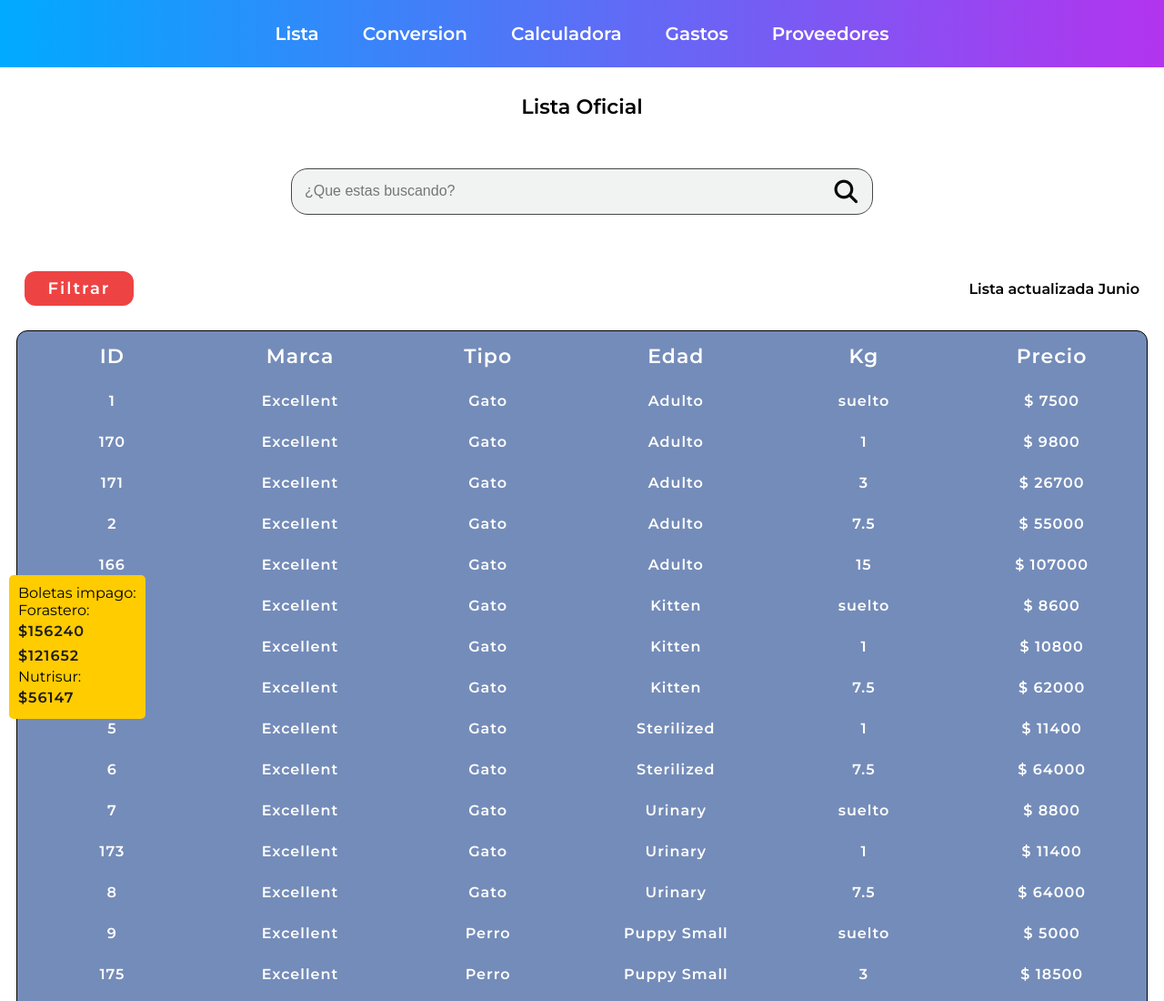
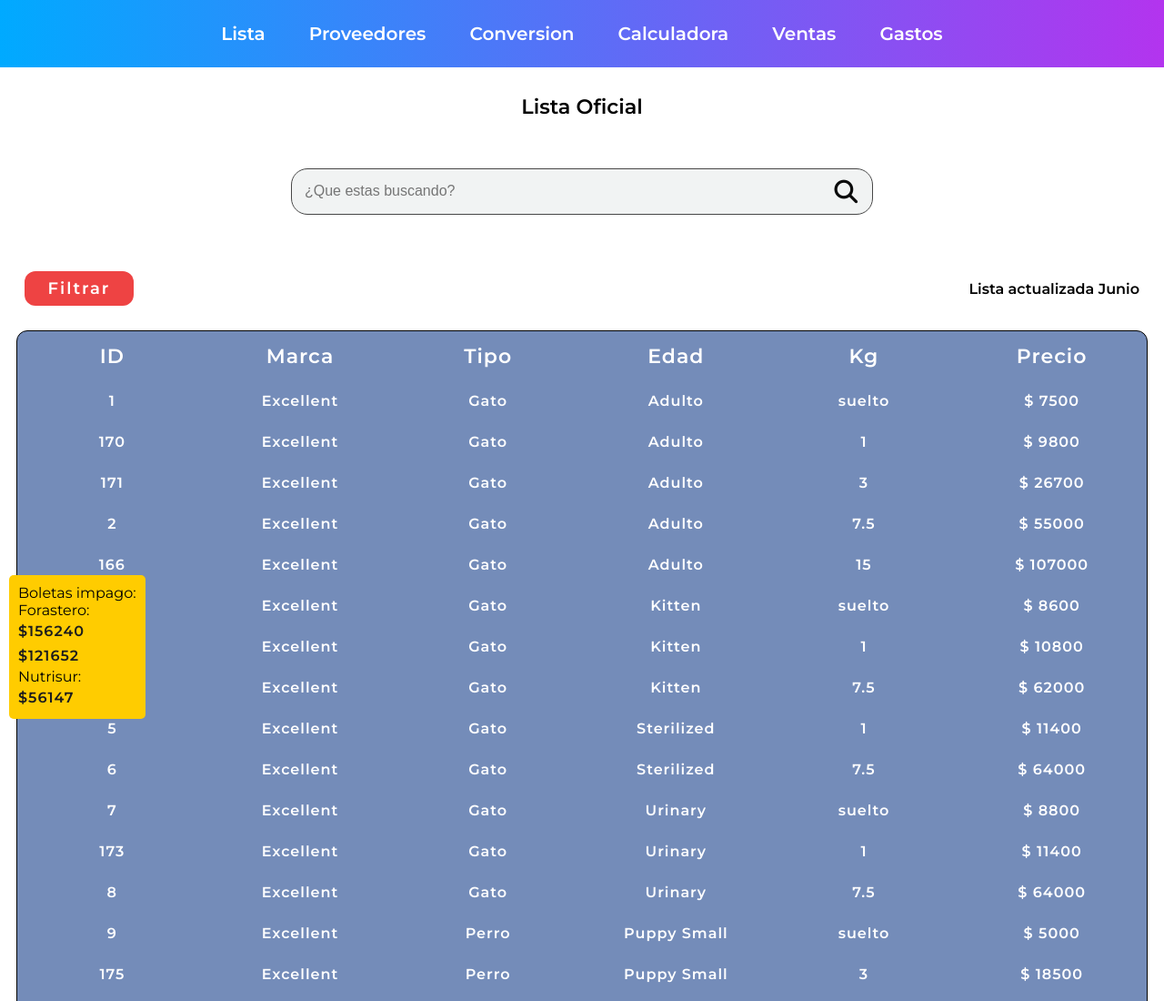
Before and after one commit to risipablo/ListaLocal, a plain HTML site: page index.html in a window 1280 px wide. Shown: the top 1100 px of the page at 91% size. Drawn offline with Linux system fonts and the light colour scheme.

Commit message:
cambio de archivos

```diff
--- a/index.html
+++ b/index.html
@@ -22,10 +22,11 @@
                 <aside>
                     <ul>
                             <li><a href="#"> Lista </a></li>
+                            <li><a href="./Proveedores.html"> Proveedores  </a></li>
                             <li><a href="./Convertidor.html"> Conversion </a></li>
                             <li><a href="./Calculadora.html"> Calculadora </a></li>
-                            <li><a href="./Gastos.html">Gastos</a></li>
-                            <li><a href="./Proveedores.html"> Proveedores  </a></li>
+                            <li><a href="https://ventas-de-negocio.vercel.app/"> Ventas  </a></li>
+                            <li><a href="https://ventas-de-negocio.vercel.app/gastos">Gastos</a></li>
                     </ul>
                 </aside>
             </div>
```
Also changed, not shown: Calculadora.html (+3 -2 lines), Convertidor.html (+3 -1 lines), Gastos.html (+0 -1 lines), Proveedores.html (+3 -2 lines), 1 other file.
